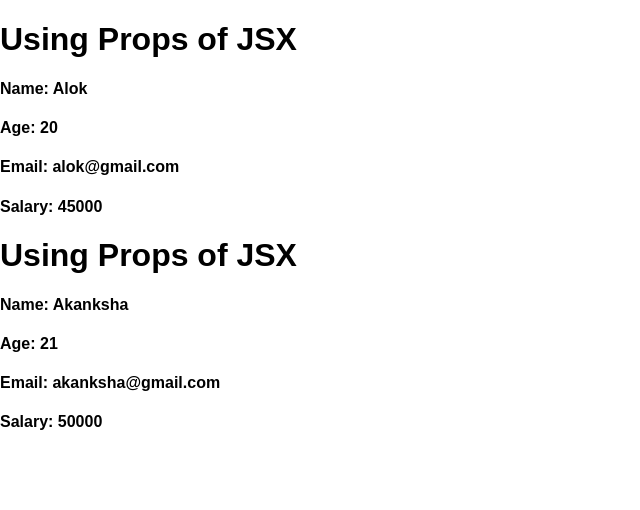
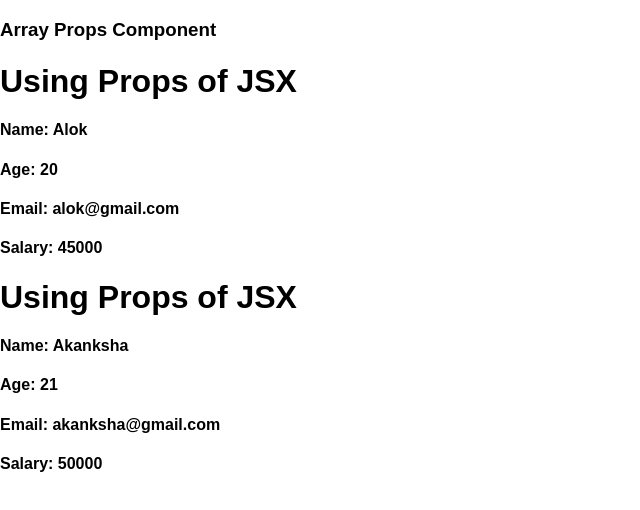
Before and after one commit to alokg-812/Full-Stack-Development, a React (Vite) app in the folder ReactLearning/react-blog/: page / in a window 1280 px wide. Shown: the top 510 px of the page, without its empty margins (0-640 px from the left). Built offline with nearby package versions, Linux system fonts and the light colour scheme.

Commit message:
learning react

```diff
--- a/ReactLearning/react-blog/src/Components/Props2.jsx
+++ b/ReactLearning/react-blog/src/Components/Props2.jsx
@@ -1,4 +1,5 @@
 import Props1 from './Props1';
+import PropsArray from './PropsArray';
 
 function Props2(){
     let obj1={
@@ -13,8 +14,12 @@ function Props2(){
         "email":"akanksha@gmail.com",
         "salary":50000
     }
+
+    let arr=[1, 'hello', null, true]
+
     return(
         <div>
+            <PropsArray array={arr}/>
             <Props1 objt={obj1}/>
             <Props1 objt={obj2}/>
         </div>
```
